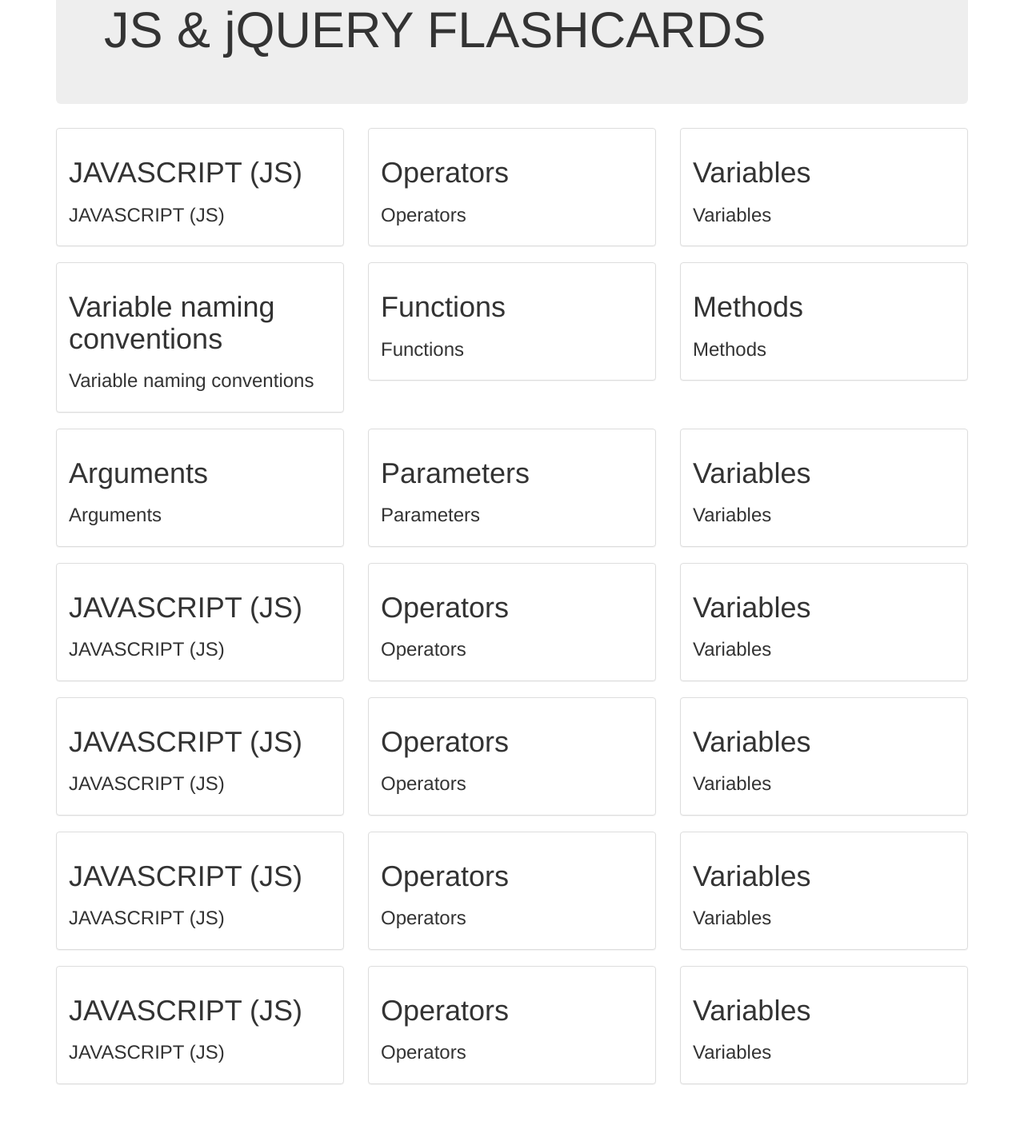
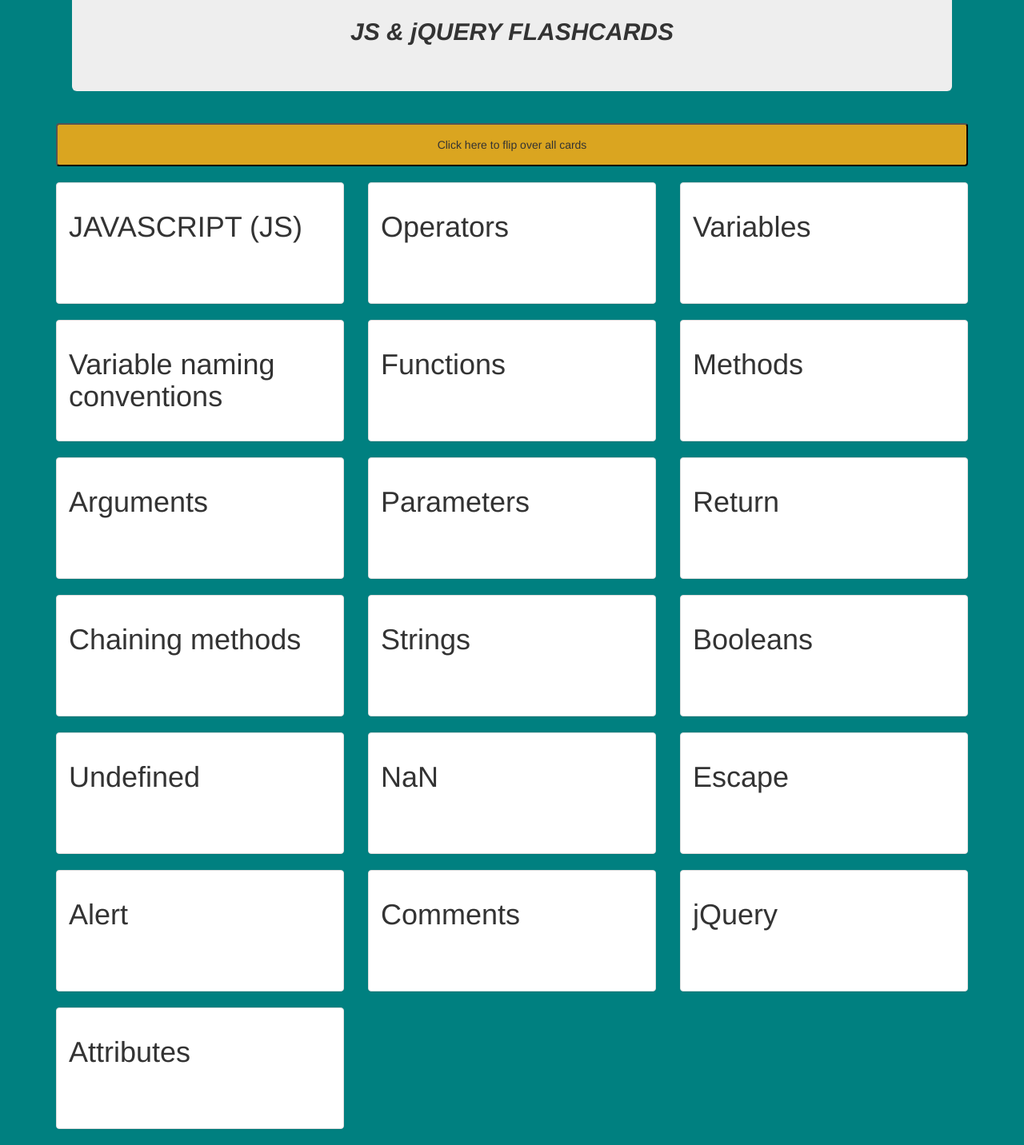
Before and after one commit to djzevenbergen/flashcard-site, a plain HTML site: page index.html in a window 1280 px wide. Shown: the part 65-1497 px from the top of the page at 80% size. Before the commit the page ends 1441 px from the top, so only its background shows below. Drawn offline with nearby package versions, Linux system fonts and the light colour scheme.

Commit message:
Add flip all button, add hover colors for cards and button, flip all button changes background color and flashcard text.

```diff
--- a/css/styles.css
+++ b/css/styles.css
@@ -0,0 +1,45 @@
+body {
+    background-color:teal;
+}
+
+.jumbotron {
+    margin: 20px;
+    text-align: center;
+}
+.intially-visible h1 {
+    justify-content: center;
+}
+.initially-hidden {
+    display: none;
+}
+
+.initially-hidden .p {
+    text-align: left;
+    justify-content: left;
+}
+
+.panel-body {
+    height: 150px;
+}
+.panel-body:hover {
+    background-color: #ddae36;
+}
+
+#button {
+    background-color: goldenrod;
+    padding: 15px 32px;
+    border-radius: 4px;
+    text-align: center;
+    width: 100%;
+    margin: 20px;
+    margin-left: auto;
+    margin-right: auto;
+}
+
+#button:hover {
+    background-color: #ddae36;
+}
+
+.green-background {
+  background-color: green;
+}
--- a/index.html
+++ b/index.html
@@ -3,22 +3,23 @@
     <head>
         <link rel="stylesheet" href="css/bootstrap.css" type="text/css">
         <link rel="stylesheet" href="css/styles.css" type="text/css">
-        <script src="jquery-3.4.1.js"></script>
-        <script src="js/scripts.js"></script>
+        <script src="js/jquery-3.4.1.js" type="text/javascript"></script>
+        <script type="text/javascript" src="js/scripts.js"></script>
         <title>Flashcard Site</title>
     </head>
     <body>
         <div class="container">
             <div class="jumbotron"> <!-- This is the header container for the main webpage-->
-                <h1>JS & jQUERY FLASHCARDS</h1>
+                <h2><strong><em>JS & jQUERY FLASHCARDS</em></strong></h2>
             </div>
+            <button type="button" id="button">Click here to flip over all cards</button>
+            <br>
             <div class="row"> <!--First row-->
                 <div class="col-xs-4"> <!--First row, column one: There should be three in each row-->
                     <div class="panel panel-default">
-                        <div class="panel-body">
+                        <div class="panel-body" id="test">
                             <h1 class="initially-visible">JAVASCRIPT (JS)</h1>
-                            <h3 class="initially-hidden">JAVASCRIPT (JS)</h3>
-                            <p class="initially-hidden"></p>
+                            <p class="initially-hidden">an object-oriented computer programming language commonly used to create interactive effects within web browsers.</p>
                         </div>
                     </div>
                 </div>
@@ -26,8 +27,7 @@
                   <div class="panel panel-default">
                       <div class="panel-body">
                           <h1 class="initially-visible">Operators</h1>
-                          <h3 class="initially-hidden">Operators</h3>
-                          <p class="initially-hidden"></p>
+                          <p class="initially-hidden">a symbol that is used to perform an operation.</p>
                       </div>
                   </div>
                 </div>
@@ -35,8 +35,7 @@
                     <div class="panel panel-default">
                         <div class="panel-body">
                             <h1 class="initially-visible">Variables</h1>
-                            <h3 class="initially-hidden">Variables</h3>
-                            <p class="initially-hidden"></p>
+                            <p class="initially-hidden">used to hold a value. They can hold any value, from primitives to objects</p>
                         </div>
                     </div>
                 </div>
@@ -47,8 +46,7 @@
                     <div class="panel panel-default">
                         <div class="panel-body">
                             <h1 class="initially-visible">Variable naming conventions</h1>
-                            <h3 class="initially-hidden">Variable naming conventions</h3>
-                            <p class="initially-hidden"></p>
+                            <p class="initially-hidden">use camelCase. Starts with a letter. use var before variable.</p>
                         </div>
                     </div>
                 </div>
@@ -56,8 +54,7 @@
                   <div class="panel panel-default">
                       <div class="panel-body">
                           <h1 class="initially-visible">Functions</h1>
-                          <h3 class="initially-hidden">Functions</h3>
-                          <p class="initially-hidden"></p>
+                          <p class="initially-hidden">a set of statements that performs a task or calculates a value</p>
                       </div>
                   </div>
                 </div>
@@ -65,8 +62,7 @@
                     <div class="panel panel-default">
                         <div class="panel-body">
                             <h1 class="initially-visible">Methods</h1>
-                            <h3 class="initially-hidden">Methods</h3>
-                            <p class="initially-hidden"></p>
+                            <p class="initially-hidden">a property containing a function definition</p>
                         </div>
                     </div>
                 </div>
@@ -77,8 +73,7 @@
                     <div class="panel panel-default">
                         <div class="panel-body">
                             <h1 class="initially-visible">Arguments</h1>
-                            <h3 class="initially-hidden">Arguments</h3>
-                            <p class="initially-hidden"></p>
+                            <p class="initially-hidden">values passed to the function when it is invoked</p>
                         </div>
                     </div>
                 </div>
@@ -86,17 +81,15 @@
                   <div class="panel panel-default">
                       <div class="panel-body">
                           <h1 class="initially-visible">Parameters</h1>
-                          <h3 class="initially-hidden">Parameters</h3>
-                          <p class="initially-hidden"></p>
+                          <p class="initially-hidden">are variables listed as a part of the function definition</p>
                       </div>
                   </div>
                 </div>
                 <div class="col-xs-4"> <!--Third row, column three: There should be three in each row-->
                     <div class="panel panel-default">
                         <div class="panel-body">
-                            <h1 class="initially-visible">Variables</h1>
-                            <h3 class="initially-hidden">Variables</h3>
-                            <p class="initially-hidden"></p>
+                            <h1 class="initially-visible">Return</h1>
+                            <p class="initially-hidden">cease execution in a function and return a value to the caller</p>
                         </div>
                     </div>
                 </div>
@@ -106,26 +99,23 @@
                 <div class="col-xs-4"> <!--Fourth row, column one: There should be three in each row-->
                     <div class="panel panel-default">
                         <div class="panel-body">
-                            <h1 class="initially-visible">JAVASCRIPT (JS)</h1>
-                            <h3 class="initially-hidden">JAVASCRIPT (JS)</h3>
-                            <p class="initially-hidden"></p>
+                            <h1 class="initially-visible">Chaining methods</h1>
+                            <p class="initially-hidden">also known as Cascading, refers to repeatedly calling one method after another on an object, in one continuous line of code</p>
                         </div>
                     </div>
                 </div>
                 <div class="col-xs-4"> <!--Fourth row, column two: There should be three in each row-->
                   <div class="panel panel-default">
                       <div class="panel-body">
-                          <h1 class="initially-visible">Operators</h1>
-                          <h3 class="initially-hidden">Operators</h3>
-                          <p class="initially-hidden"></p>
+                          <h1 class="initially-visible">Strings</h1>
+                          <p class="initially-hidden">zero or more characters written inside quotes.</p>
                       </div>
                   </div>
                 </div>
                 <div class="col-xs-4"> <!--Fourth row, column three: There should be three in each row-->
                     <div class="panel panel-default">
                         <div class="panel-body">
-                            <h1 class="initially-visible">Variables</h1>
-                            <h3 class="initially-hidden">Variables</h3>
+                            <h1 class="initially-visible">Booleans</h1>
                             <p class="initially-hidden"></p>
                         </div>
                     </div>
@@ -136,8 +126,7 @@
                 <div class="col-xs-4"> <!--Fifth row, column one: There should be three in each row-->
                     <div class="panel panel-default">
                         <div class="panel-body">
-                            <h1 class="initially-visible">JAVASCRIPT (JS)</h1>
-                            <h3 class="initially-hidden">JAVASCRIPT (JS)</h3>
+                            <h1 class="initially-visible">Undefined</h1>
                             <p class="initially-hidden"></p>
                         </div>
                     </div>
@@ -145,8 +134,7 @@
                 <div class="col-xs-4"> <!--Fifth row, column two: There should be three in each row-->
                   <div class="panel panel-default">
                       <div class="panel-body">
-                          <h1 class="initially-visible">Operators</h1>
-                          <h3 class="initially-hidden">Operators</h3>
+                          <h1 class="initially-visible">NaN</h1>
                           <p class="initially-hidden"></p>
                       </div>
                   </div>
@@ -154,8 +142,7 @@
                 <div class="col-xs-4"> <!--Fifth row, column three: There should be three in each row-->
                     <div class="panel panel-default">
                         <div class="panel-body">
-                            <h1 class="initially-visible">Variables</h1>
-                            <h3 class="initially-hidden">Variables</h3>
+                            <h1 class="initially-visible">Escape</h1>
                             <p class="initially-hidden"></p>
                         </div>
                     </div>
@@ -166,8 +153,7 @@
                 <div class="col-xs-4"> <!--sixth row, column one: There should be three in each row-->
                     <div class="panel panel-default">
                         <div class="panel-body">
-                            <h1 class="initially-visible">JAVASCRIPT (JS)</h1>
-                            <h3 class="initially-hidden">JAVASCRIPT (JS)</h3>
+                            <h1 class="initially-visible">Alert</h1>
                             <p class="initially-hidden"></p>
                         </div>
                     </div>
@@ -175,8 +161,7 @@
                 <div class="col-xs-4"> <!--Sixth row, column two: There should be three in each row-->
                   <div class="panel panel-default">
                       <div class="panel-body">
-                          <h1 class="initially-visible">Operators</h1>
-                          <h3 class="initially-hidden">Operators</h3>
+                          <h1 class="initially-visible">Comments</h1>
                           <p class="initially-hidden"></p>
                       </div>
                   </div>
@@ -184,43 +169,22 @@
                 <div class="col-xs-4"> <!--Sixth row, column three: There should be three in each row-->
                     <div class="panel panel-default">
                         <div class="panel-body">
-                            <h1 class="initially-visible">Variables</h1>
-                            <h3 class="initially-hidden">Variables</h3>
+                            <h1 class="initially-visible">jQuery</h1>
                             <p class="initially-hidden"></p>
                         </div>
                     </div>
                 </div>
             </div>
-
-
-            <div class="row"> <!--Seventh row-->
-                <div class="col-xs-4"> <!--seventh row, column one: There should be three in each row-->
-                    <div class="panel panel-default">
-                        <div class="panel-body">
-                            <h1 class="initially-visible">JAVASCRIPT (JS)</h1>
-                            <h3 class="initially-hidden">JAVASCRIPT (JS)</h3>
-                            <p class="initially-hidden"></p>
-                        </div>
-                    </div>
-                </div>
-                <div class="col-xs-4"> <!--Seventh row, column two: There should be three in each row-->
+            <div class="row"> <!--Sixth row-->
+                <div class="col-xs-4"> <!--Seventh row, column one: There should be three in each row-->
                   <div class="panel panel-default">
                       <div class="panel-body">
-                          <h1 class="initially-visible">Operators</h1>
-                          <h3 class="initially-hidden">Operators</h3>
+                          <h1 class="initially-visible">Attributes</h1>
                           <p class="initially-hidden"></p>
                       </div>
                   </div>
                 </div>
-                <div class="col-xs-4"> <!--Seventh row, column three: There should be three in each row-->
-                    <div class="panel panel-default">
-                        <div class="panel-body">
-                            <h1 class="initially-visible">Variables</h1>
-                            <h3 class="initially-hidden">Variables</h3>
-                            <p class="initially-hidden"></p>
-                        </div>
-                    </div>
-                </div>
+
             </div>
         </div>
     </body>
```
Also changed, not shown: js/scripts.js (+8 -0 lines).
